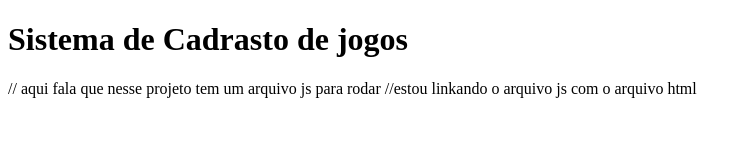
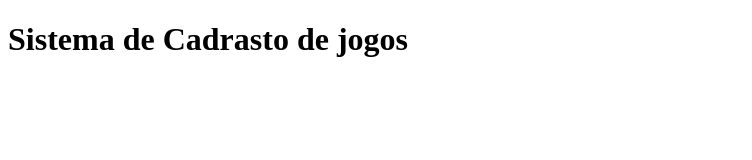
Before and after one commit to Mariana-dsalmeida/sistema-de-cadastro, a plain HTML site: page Index.html in a window 1280 px wide. Shown: the whole page, without its empty margins (0-752 px from the left). Drawn offline with Linux system fonts and the light colour scheme.

Commit message:
voltando

```diff
--- a/Index.html
+++ b/Index.html
@@ -4,11 +4,9 @@
     <meta charset="UTF-8">
     <meta http-equiv="X-UA-Compatible" content="IE=edge">
     <meta name="viewport" content="width=device-width, initial-scale=1.0">
-    <title>Meus jogos hahah</title>
+    <title>Meus jogos</title>
 </head>
 <body>
     <h1>Sistema de Cadrasto de jogos</h1>
-    <scriptsrc src = "app.js"></script> // aqui fala que nesse projeto tem um arquivo js para rodar
-    //estou linkando o arquivo js com o arquivo html
 </body>
 </html>
--- a/app.js
+++ b/app.js
@@ -1,3 +1 @@
 console.log("Rodando o sistemas de gerenciamento de  jogos")
-console.log("testando")
-console.log("Enviando para o github")
```
